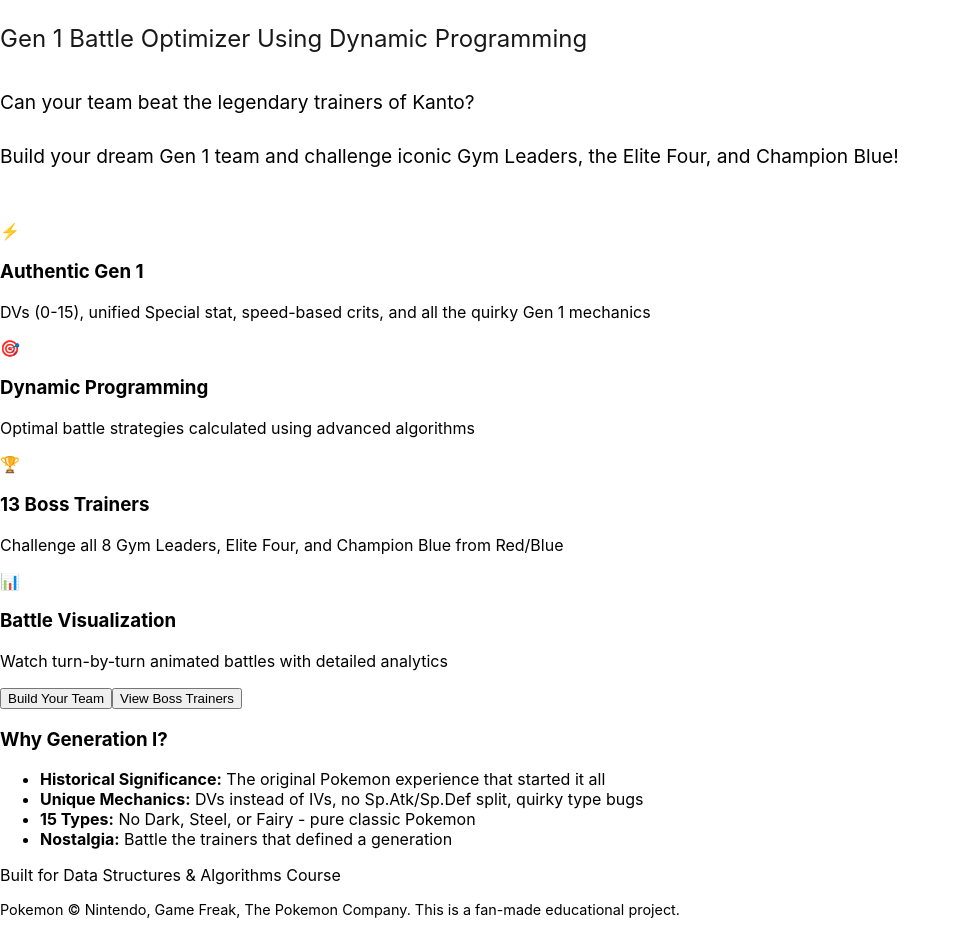
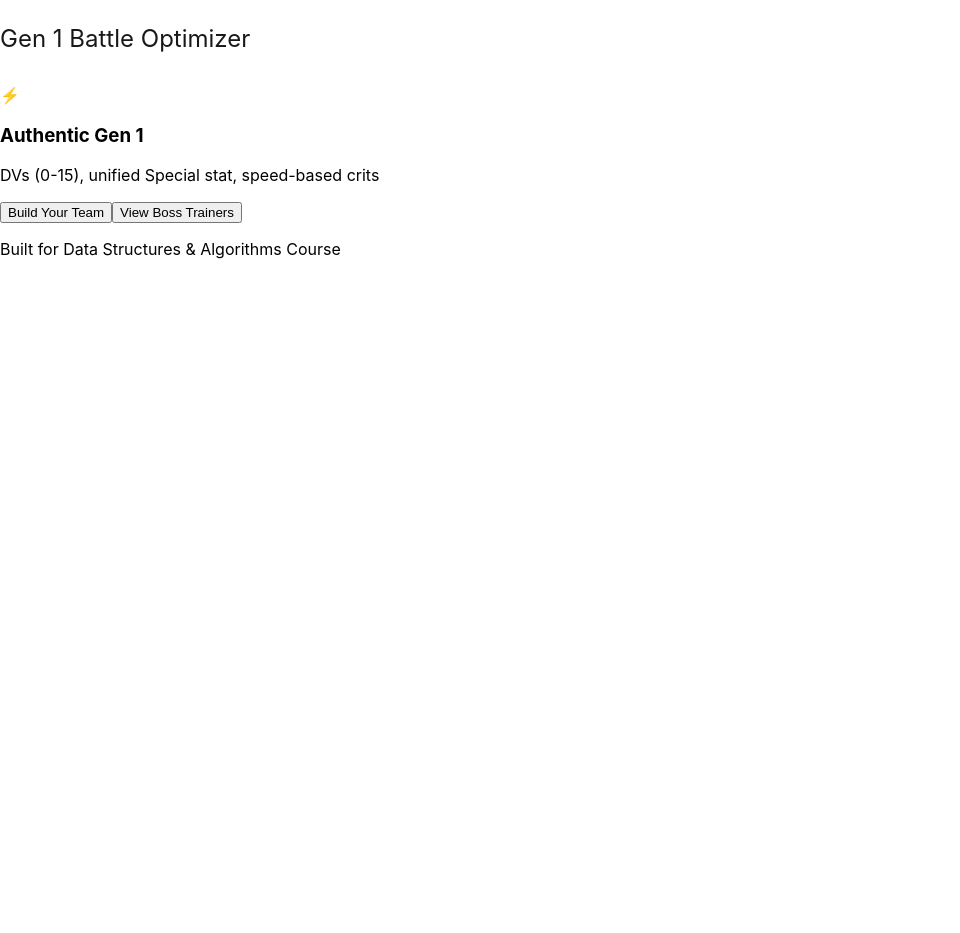
Before and after one commit to JC3P0/poke-tactician, a React (Create React App) app in the folder frontend/: page / in a window 1280 px wide. Shown: the part 120-1053 px from the top of the page, without its empty margins (0-960 px from the left). After the commit the page ends 800 px from the top, so only its background shows below. Built offline with nearby package versions, Linux system fonts and the light colour scheme.

Commit message:
update homepage

```diff
--- a/frontend/src/pages/HomePage.js
+++ b/frontend/src/pages/HomePage.js
@@ -12,37 +12,16 @@
           <span className={homeStyles.poke}>POKE</span>
           <span className={homeStyles.tactician}>-TACTICIAN</span>
         </h1>
-        <p className={homeStyles.subtitle}>Gen 1 Battle Optimizer Using Dynamic Programming</p>
+        <p className={homeStyles.subtitle}>Gen 1 Battle Optimizer</p>
 
-        <div className={homeStyles.description}>
-          <p>Can your team beat the legendary trainers of Kanto?</p>
-          <p>Build your dream Gen 1 team and challenge iconic Gym Leaders, the Elite Four, and Champion Blue!</p>
-        </div>
 
         <div className={homeStyles.featureGrid}>
           <div className={homeStyles.featureCard}>
             <span className={homeStyles.featureIcon}>⚡</span>
             <h3>Authentic Gen 1</h3>
-            <p>DVs (0-15), unified Special stat, speed-based crits, and all the quirky Gen 1 mechanics</p>
+            <p>DVs (0-15), unified Special stat, speed-based crits</p>
           </div>
 
-          <div className={homeStyles.featureCard}>
-            <span className={homeStyles.featureIcon}>🎯</span>
-            <h3>Dynamic Programming</h3>
-            <p>Optimal battle strategies calculated using advanced algorithms</p>
-          </div>
-
-          <div className={homeStyles.featureCard}>
-            <span className={homeStyles.featureIcon}>🏆</span>
-            <h3>13 Boss Trainers</h3>
-            <p>Challenge all 8 Gym Leaders, Elite Four, and Champion Blue from Red/Blue</p>
-          </div>
-
-          <div className={homeStyles.featureCard}>
-            <span className={homeStyles.featureIcon}>📊</span>
-            <h3>Battle Visualization</h3>
-            <p>Watch turn-by-turn animated battles with detailed analytics</p>
-          </div>
         </div>
 
         <div className={homeStyles.ctaSection}>
@@ -60,23 +39,10 @@
           </button>
         </div>
 
-        <div className={homeStyles.gen1Info}>
-          <h3>Why Generation I?</h3>
-          <ul>
-            <li><strong>Historical Significance:</strong> The original Pokemon experience that started it all</li>
-            <li><strong>Unique Mechanics:</strong> DVs instead of IVs, no Sp.Atk/Sp.Def split, quirky type bugs</li>
-            <li><strong>15 Types:</strong> No Dark, Steel, or Fairy - pure classic Pokemon</li>
-            <li><strong>Nostalgia:</strong> Battle the trainers that defined a generation</li>
-          </ul>
-        </div>
       </div>
 
       <footer className={homeStyles.homeFooter}>
         <p>Built for Data Structures & Algorithms Course</p>
-        <p className={homeStyles.disclaimer}>
-          Pokemon © Nintendo, Game Freak, The Pokemon Company.
-          This is a fan-made educational project.
-        </p>
       </footer>
     </div>
   );
```
